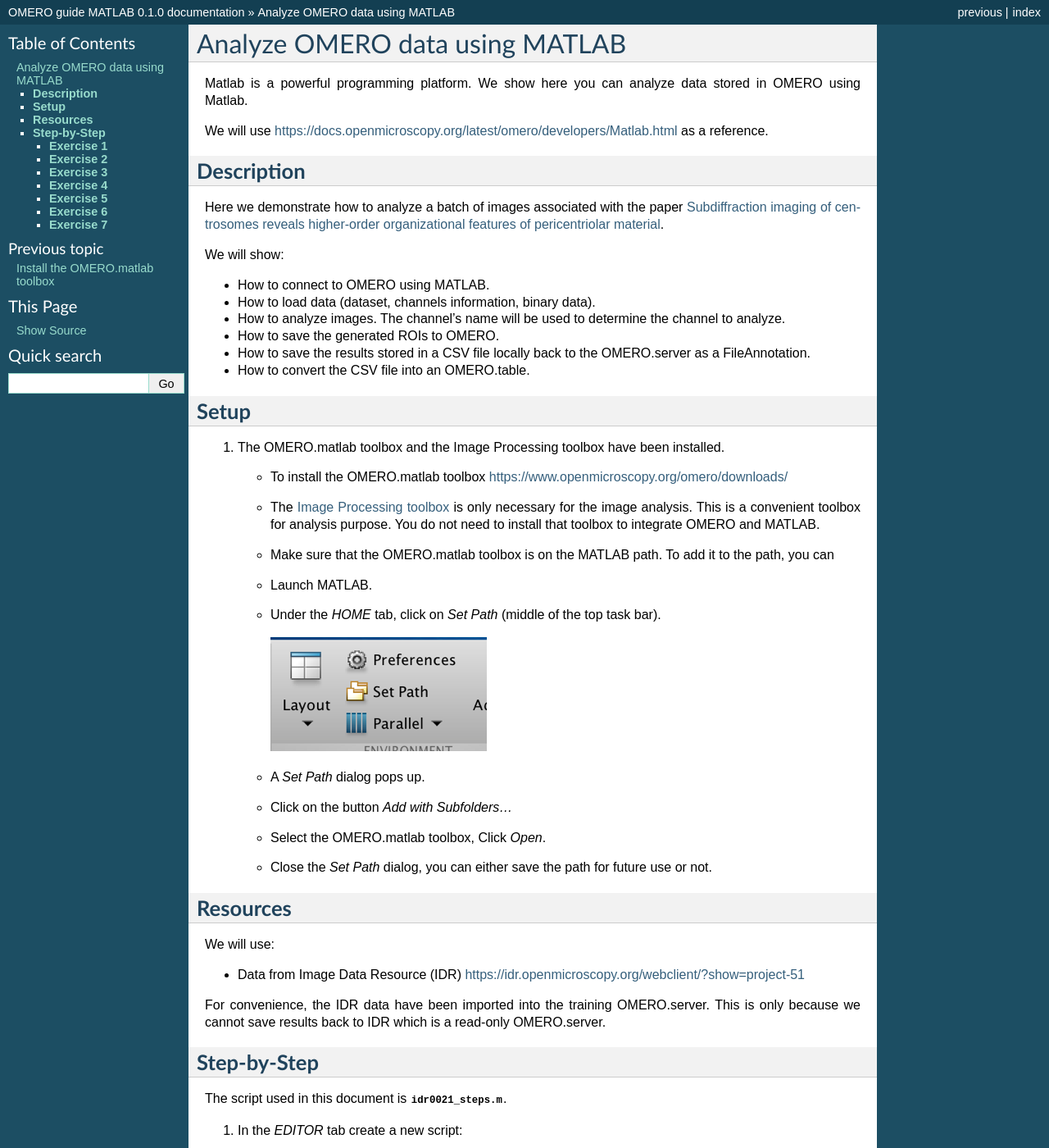
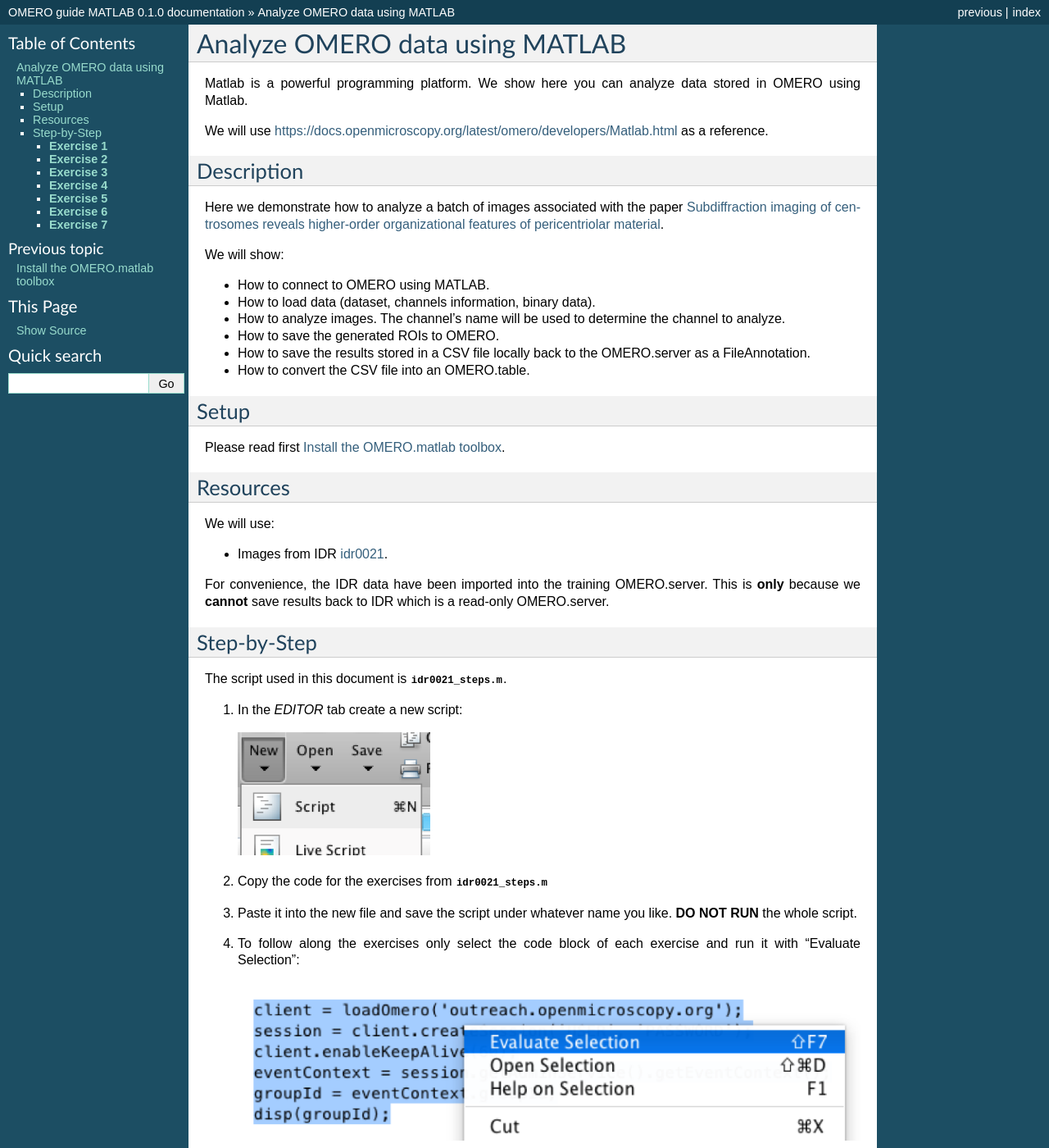
Before and after one commit to ome/omero-guide-matlab, a Sphinx documentation site: the page built from docs/matlab.rst, in a window 1280 px wide and 1400 px high. Shown: the whole window at 82% size. Built offline with Sphinx 7.4.7, drawn with Linux system fonts in a browser that asks for light colours.

Commit message:
remove setup section and fix layout

```diff
--- a/docs/matlab.rst
+++ b/docs/matlab.rst
@@ -5,8 +5,8 @@
 
 We will use  \ https://docs.openmicroscopy.org/latest/omero/developers/Matlab.html\  as a reference.
 
-**Description**
----------------
+Description
+-----------
 
 Here we demonstrate how to analyze a batch of images associated with the paper \ `Subdiffraction imaging of centrosomes reveals higher-order organizational features of pericentriolar material <https://www.nature.com/articles/ncb2591>`__\ .
 
@@ -19,44 +19,24 @@
 -  How to save the results stored in a CSV file locally back to the OMERO.server as a FileAnnotation.
 -  How to convert the CSV file into an OMERO.table.
 
+Setup
+-----
 
-**Setup**
+Please read first :doc:`setup`.
+
+Resources
 ---------
-
-#. The OMERO.matlab toolbox and the Image Processing toolbox have been installed.
-
-   - To install the OMERO.matlab toolbox https://www.openmicroscopy.org/omero/downloads/
-
-   - The `Image Processing toolbox <https://uk.mathworks.com/products/image.html>`_ is only necessary for the image analysis. This is a convenient toolbox for analysis purpose. You do not need to install that toolbox to integrate OMERO and MATLAB.
-
-   - Make sure that the OMERO.matlab toolbox is on the MATLAB path. To add it to the path, you can
-
-   - Launch MATLAB.
-
-   - Under the *HOME* tab, click on *Set Path* (middle of the top task bar).
-
-     .. image:: images/matlab1.png
-
-   - A *Set Path* dialog pops up.
-
-   - Click on the button *Add with Subfolders...*
-
-   - Select the OMERO.matlab toolbox, Click *Open*.
-
-   - Close the *Set Path* dialog, you can either save the path for future use or not.
-
-**Resources**
--------------
 
 We will use:
 
--  Data from Image Data Resource (IDR) \ https://idr.openmicroscopy.org/webclient/?show=project-51
+-  Images from IDR `idr0021 <https://idr.openmicroscopy.org/search/?query=Name:idr0021>`_.
 
 For convenience, the IDR data have been imported into the training
-OMERO.server. This is only because we cannot save results back to IDR which is a read-only OMERO.server.
+OMERO.server. This is **only** because we **cannot** save results back to IDR
+which is a read-only OMERO.server.
 
-**Step-by-Step**
-----------------
+Step-by-Step
+------------
 
 The script used in this document is :download:`idr0021_steps.m <../scripts/idr0021_steps.m>`.
 
```
